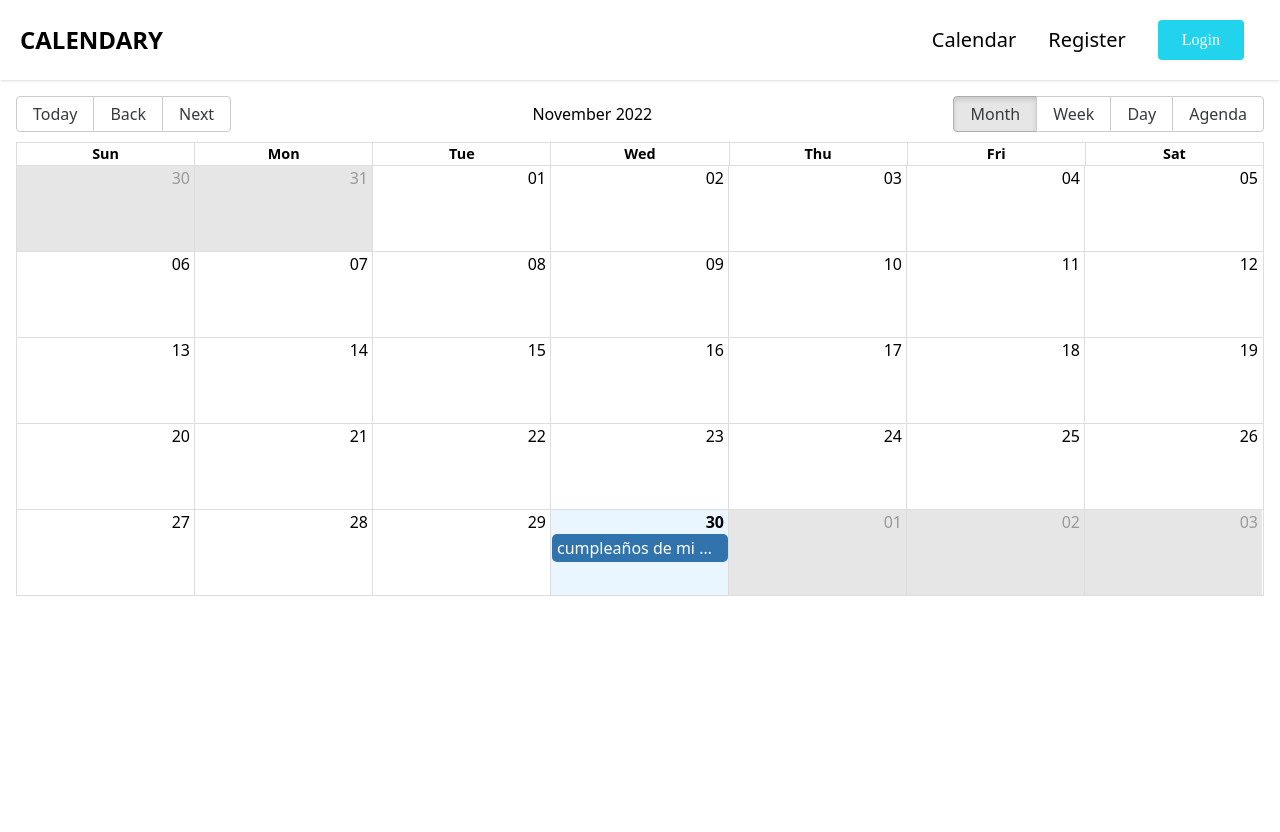
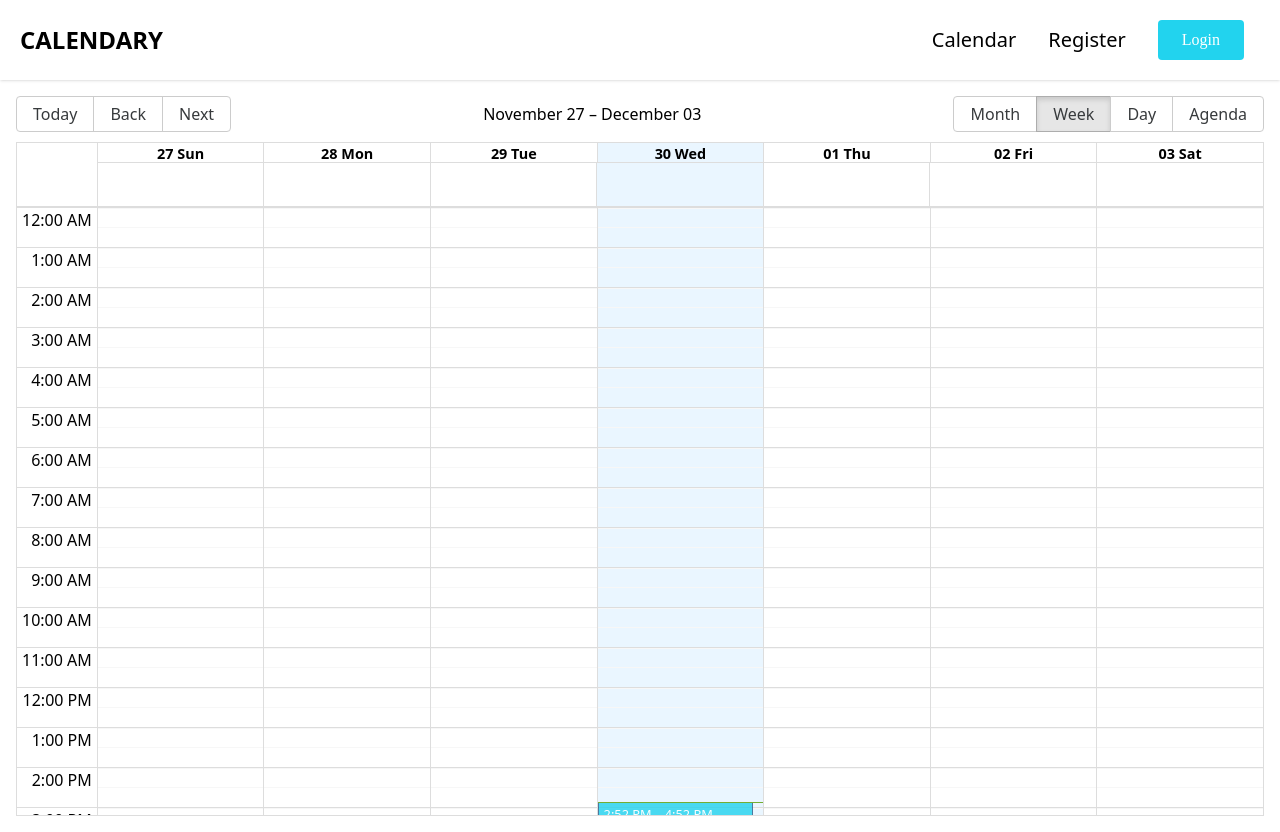
Before and after one commit to samirjabib/calendar-app, a React (Vite) app: page / in a window 1280 px wide. Before the commit the page ends 800 px from the top, so only its background shows below. Built offline with nearby package versions, Linux system fonts and the light colour scheme.

Commit message:
add events calendar

```diff
--- /dev/null
+++ b/src/calendar/components/CalendarEvent.jsx
@@ -0,0 +1,12 @@
+export const CalendarEvent = ({event}) => {
+
+    const { title, user} = event;
+
+    return(
+        <>
+            <strong>{title}</strong>
+            <strong>{user.name}</strong>
+        </>
+    )
+
+}
--- a/src/calendar/index.js
+++ b/src/calendar/index.js
@@ -1 +1,2 @@
 export * from './pages/CalendarPage';
+export * from './components/CalendarEvent';
--- a/src/calendar/pages/CalendarPage.jsx
+++ b/src/calendar/pages/CalendarPage.jsx
@@ -1,9 +1,14 @@
 import { Calendar } from "react-big-calendar";
 import 'react-big-calendar/lib/css/react-big-calendar.css'
-import { addHours } from 'date-fns' //these  libraries help us to managent the date
+import { addHours, set } from 'date-fns' //these  libraries help us to managent the date
 
 import { localizer } from "../../helpers";
+import { CalendarEvent } from "../";
+import { useState } from "react";
 
+
+
+export const CalendarPage = () => {
 
     const events = [{ //Make the events for the calendar
         title:'cumpleaños de mi mama',
@@ -21,30 +26,65 @@ const events = [{ //Make the events for the calendar
         }
     }]
 
+    const [lastView, setLastView ] = useState(localStorage.getItem('lastView') || 'week')
+                                                                                            /*
+                                                                                                Usamos esta funcion para obteneer
+                                                                                                la ultima vista y la obtenemos del localStorage
+                                                                                                en caso de no haber guardado nada ahi, por default
+                                                                                                va a ser week gracias al operador ||
+
+                                                                                            */
+
     const eventsStyleGetter = (event, start, end, isSelected) => {
                                                                         /*we will pass by props the function to the method eventPropGetter
 
 
                                                                             */
-    console.log({ event,start, end, isSelected})
-    const style = {
+
+        const style = { //styles event
             backgroundColor:'#22d3ee',
             borderRadius:'0px',
             opacity:0.8
 
         }
+
+        return{
+            style
+        }
     }
 
-export const CalendarPage = () => {
+
+    const onDoubleClick = ( event ) => {
+        console.log({ doubleClick: event });
+    };
+
+    const onSelect = ( event ) => {
+        console.log({ click: event});
+    };
+
+    const onViewChanged = (event) => {
+        localStorage.setItem('lastView', event); //Guardamos en el local storage la vista a la cual vamos a acceder.
+        // setLastView(event)
+    }
+
+
+
     return(
         <div className="p-4">
             <Calendar
             localizer={localizer}
             events={events}
+            defaultView = {lastView}
             startAccessor="start"
             endAccessor="end"
-            style={{ height: 500 }}
+            style={{ height: 'calc( 100vh - 80px )' }}
             eventPropGetter={ eventsStyleGetter }
+            components={{
+                event:CalendarEvent
+            }}
+            onDoubleClick = { onDoubleClick }
+            onSelectEvent = { onSelect }
+            onView = { onViewChanged }
             />
         </div>
     )
```
Lines whose indentation alone changed are shown as unchanged.
